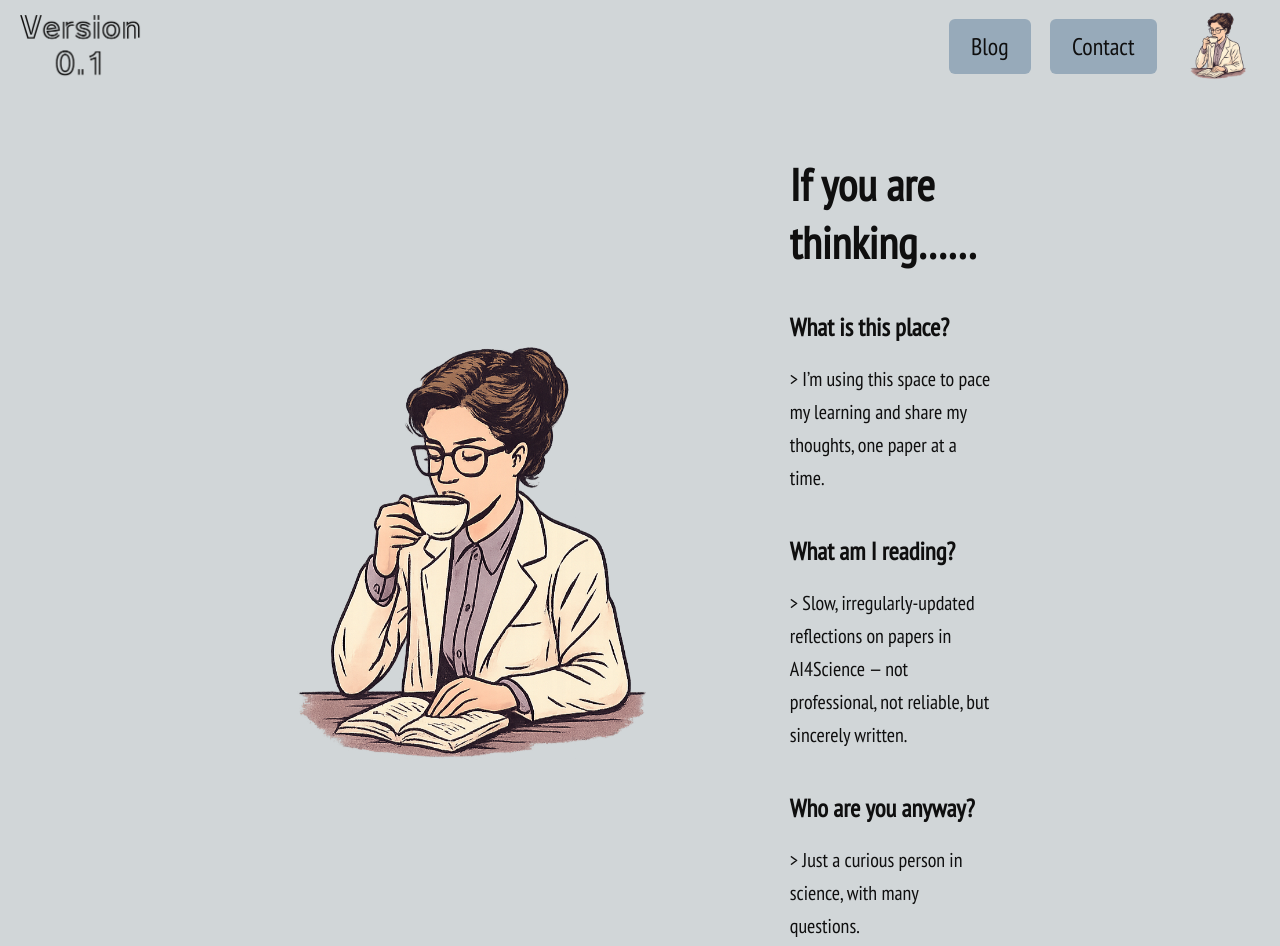
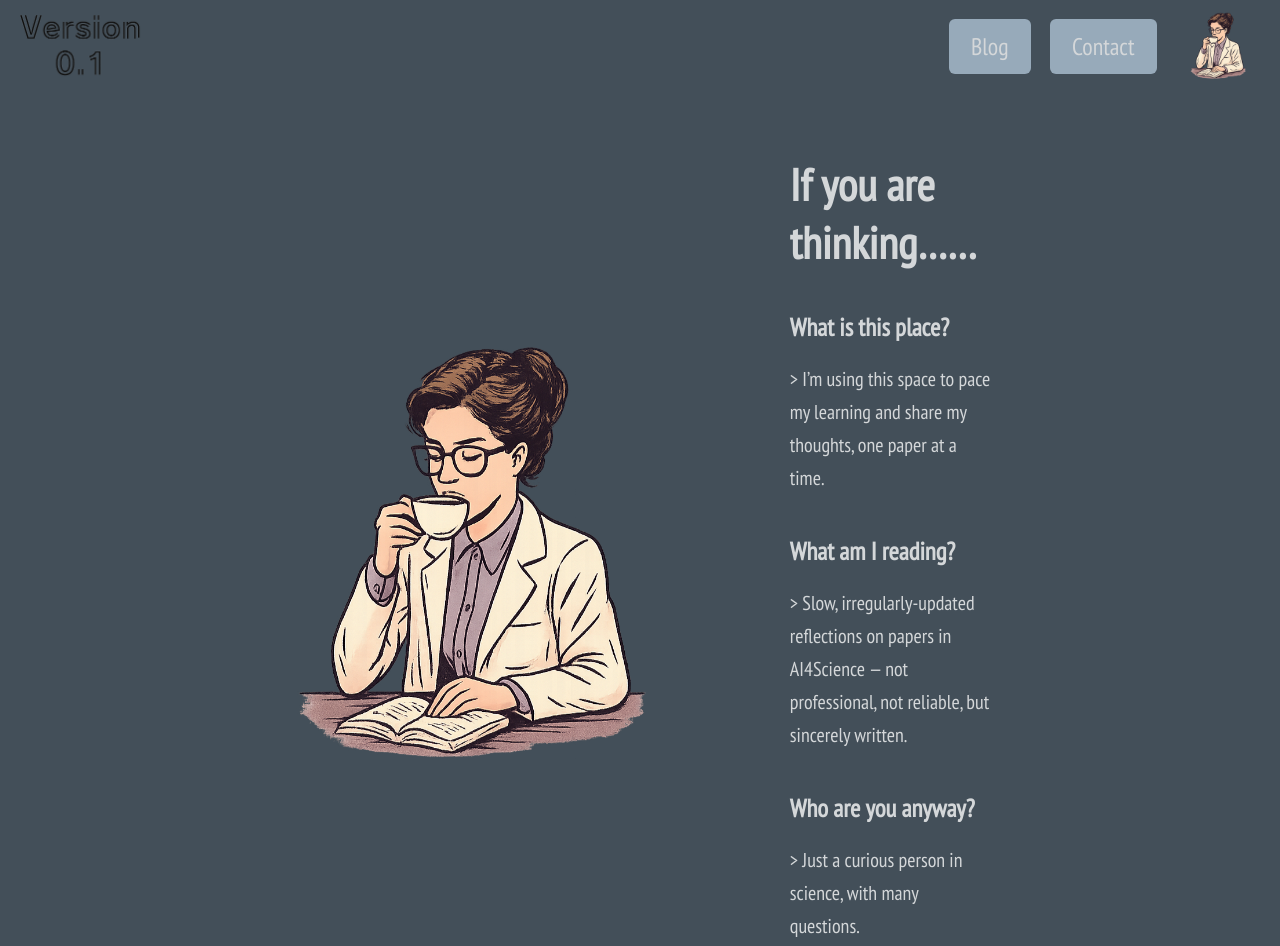
Before and after one commit to AX1ao/version0.1, a plain HTML site: page index.html in a window 1280 px wide. Drawn offline with Linux system fonts and the light colour scheme; a web font is replaced by a local one.

Commit message:
dark theme

```diff
--- a/styles/style.css
+++ b/styles/style.css
@@ -1,7 +1,7 @@
 /* Global styles */
 body {
-  background-color: #d1d6d8;
-  color: #0f0f0f;
+  background-color: #434f59; /*#d4d7d9*/
+  color: #d4d7d9;/*#0f0f0f*/
   font-family: 'PT Sans Narrow', sans-serif;
   margin: 0;
   padding: 0;
@@ -50,7 +50,7 @@ header {
   font-family: 'PT Sans Narrow', sans-serif;
   text-decoration: none;
   margin-left: 1rem;
-  color: #0f0f0f;
+  color: #d4d7d9;/*#0f0f0f*/
   font-size: 1.5rem;
   background-color: #97aaba;
   border: none;
@@ -112,12 +112,12 @@ main {
   font-size: 1.55rem;
   font-weight: 600;
   margin-bottom: 0.5rem;
-  color: #0f0f0f;
+  color: #d4d7d9;/*#0f0f0f*/
 }
 
 /* Answer paragraphs */
 .qa p {
   font-size: 1.25rem;
   line-height: 1.65;
-  color: #0f0f0f;
+  color: #d4d7d9;/*#0f0f0f*/
 }
```
